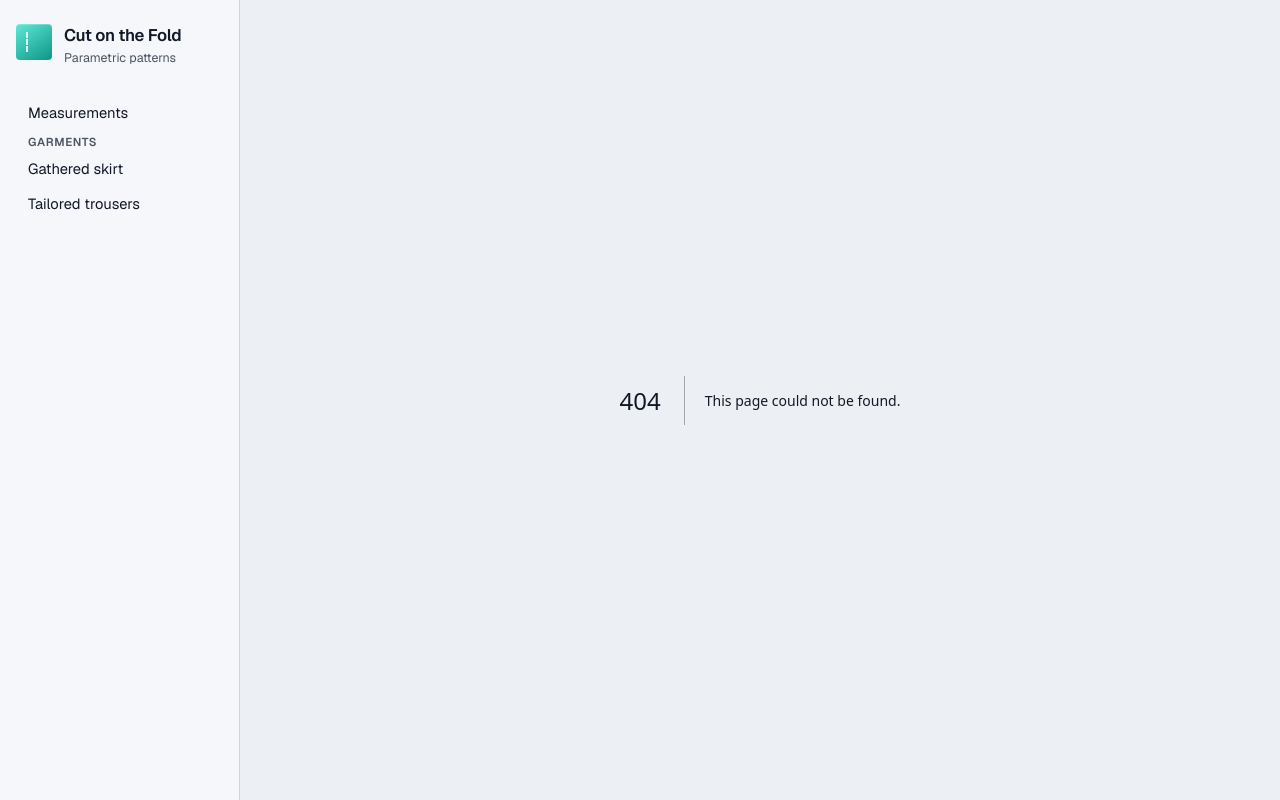
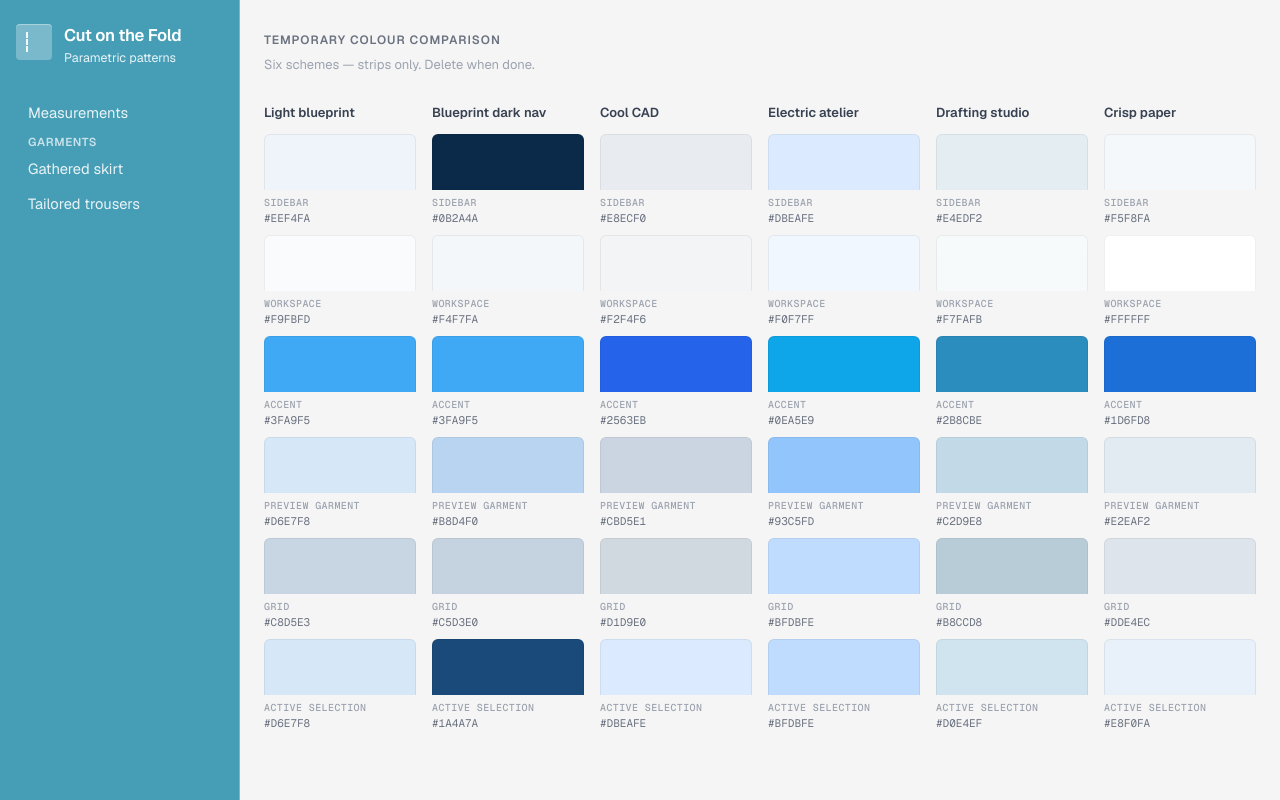
Before and after one commit to HelenStaniland/cutonthefold, a Next.js app: page /palette in a window 1280 px wide. Before the commit this address had no page. Built offline with nearby package versions, Linux system fonts and the light colour scheme.

Commit message:
Refine UI syling and construction view

```diff
--- a/app/garments/gathered-skirt/page.tsx
+++ b/app/garments/gathered-skirt/page.tsx
@@ -357,11 +357,11 @@ export default function GatheredSkirtPage() {
           </filter>
           <marker id="grainArrow" viewBox="0 0 10 10" refX="9" refY="5"
                   markerWidth="5" markerHeight="5" orient="auto-start-reverse">
-            <path d="M 0 0 L 10 5 L 0 10 z" fill="#2d6a4f" />
+            <path d="M 0 0 L 10 5 L 0 10 z" fill="#047857" />
           </marker>
           <marker id="instructionArrow" viewBox="0 0 10 10" refX="9" refY="5"
                   markerWidth="5" markerHeight="5" orient="auto-start-reverse">
-            <path d="M 0 0 L 10 5 L 0 10 z" fill="#4a6741" />
+            <path d="M 0 0 L 10 5 L 0 10 z" fill="#047857" />
           </marker>
           <clipPath id="paperClip">
             <rect x={sheetX} y={sheetY} width={sheetWidth} height={sheetHeight} />
--- a/app/garments/tailored-trousers/page.tsx
+++ b/app/garments/tailored-trousers/page.tsx
@@ -399,7 +399,6 @@ export default function TailoredTrousersPage() {
                     <polygon
                       points={polygonPoints(preview.outline)}
                       className={styles.previewSkirt}
-                      fill="none"
                     />
                     <line
                       x1={preview.waistline.from.x}
@@ -490,11 +489,11 @@ export default function TailoredTrousersPage() {
           </filter>
           <marker id="grainArrow" viewBox="0 0 10 10" refX="9" refY="5"
                   markerWidth="5" markerHeight="5" orient="auto-start-reverse">
-            <path d="M 0 0 L 10 5 L 0 10 z" fill="#2d6a4f" />
+            <path d="M 0 0 L 10 5 L 0 10 z" fill="#047857" />
           </marker>
           <marker id="instructionArrow" viewBox="0 0 10 10" refX="9" refY="5"
                   markerWidth="5" markerHeight="5" orient="auto-start-reverse">
-            <path d="M 0 0 L 10 5 L 0 10 z" fill="#4a6741" />
+            <path d="M 0 0 L 10 5 L 0 10 z" fill="#047857" />
           </marker>
           <clipPath id="paperClip">
             <rect x={sheetX} y={sheetY} width={sheetWidth} height={sheetHeight} />
--- a/app/globals.css
+++ b/app/globals.css
@@ -1,17 +1,11 @@
 :root {
-  --background: #ffffff;
-  --foreground: #171717;
-}
-
-@media (prefers-color-scheme: dark) {
-  :root {
-    --background: #0a0a0a;
-    --foreground: #ededed;
-  }
+  --background: #f0f7ff;
+  --foreground: #0c4a6e;
 }
 
 html {
   height: 100%;
+  color-scheme: light;
 }
 
 html,
@@ -41,9 +35,3 @@ a {
   color: inherit;
   text-decoration: none;
 }
-
-@media (prefers-color-scheme: dark) {
-  html {
-    color-scheme: dark;
-  }
-}
--- /dev/null
+++ b/app/palette/page.tsx
@@ -0,0 +1,112 @@
+import styles from "./palette.module.css";
+
+type Swatch = {
+  label: string;
+  color: string;
+};
+
+type Scheme = {
+  name: string;
+  swatches: Swatch[];
+};
+
+const SCHEMES: Scheme[] = [
+  {
+    name: "Light blueprint",
+    swatches: [
+      { label: "Sidebar", color: "#EEF4FA" },
+      { label: "Workspace", color: "#F9FBFD" },
+      { label: "Accent", color: "#3FA9F5" },
+      { label: "Preview garment", color: "#D6E7F8" },
+      { label: "Grid", color: "#C8D5E3" },
+      { label: "Active selection", color: "#D6E7F8" },
+    ],
+  },
+  {
+    name: "Blueprint dark nav",
+    swatches: [
+      { label: "Sidebar", color: "#0B2A4A" },
+      { label: "Workspace", color: "#F4F7FA" },
+      { label: "Accent", color: "#3FA9F5" },
+      { label: "Preview garment", color: "#B8D4F0" },
+      { label: "Grid", color: "#C5D3E0" },
+      { label: "Active selection", color: "#1A4A7A" },
+    ],
+  },
+  {
+    name: "Cool CAD",
+    swatches: [
+      { label: "Sidebar", color: "#E8ECF0" },
+      { label: "Workspace", color: "#F2F4F6" },
+      { label: "Accent", color: "#2563EB" },
+      { label: "Preview garment", color: "#CBD5E1" },
+      { label: "Grid", color: "#D1D9E0" },
+      { label: "Active selection", color: "#DBEAFE" },
+    ],
+  },
+  {
+    name: "Electric atelier",
+    swatches: [
+      { label: "Sidebar", color: "#DBEAFE" },
+      { label: "Workspace", color: "#F0F7FF" },
+      { label: "Accent", color: "#0EA5E9" },
+      { label: "Preview garment", color: "#93C5FD" },
+      { label: "Grid", color: "#BFDBFE" },
+      { label: "Active selection", color: "#BFDBFE" },
+    ],
+  },
+  {
+    name: "Drafting studio",
+    swatches: [
+      { label: "Sidebar", color: "#E4EDF2" },
+      { label: "Workspace", color: "#F7FAFB" },
+      { label: "Accent", color: "#2B8CBE" },
+      { label: "Preview garment", color: "#C2D9E8" },
+      { label: "Grid", color: "#B8CCD8" },
+      { label: "Active selection", color: "#D0E4EF" },
+    ],
+  },
+  {
+    name: "Crisp paper",
+    swatches: [
+      { label: "Sidebar", color: "#F5F8FA" },
+      { label: "Workspace", color: "#FFFFFF" },
+      { label: "Accent", color: "#1D6FD8" },
+      { label: "Preview garment", color: "#E2EAF2" },
+      { label: "Grid", color: "#DDE4EC" },
+      { label: "Active selection", color: "#E8F0FA" },
+    ],
+  },
+];
+
+export default function PalettePage() {
+  return (
+    <main className={styles.page}>
+      <p className={styles.title}>Temporary colour comparison</p>
+      <p className={styles.subtitle}>
+        Six schemes — strips only. Delete when done.
+      </p>
+
+      <div className={styles.grid}>
+        {SCHEMES.map((scheme) => (
+          <section key={scheme.name} className={styles.scheme}>
+            <h2 className={styles.schemeName}>{scheme.name}</h2>
+            <div className={styles.strip}>
+              {scheme.swatches.map((swatch) => (
+                <div key={swatch.label}>
+                  <div
+                    className={styles.swatch}
+                    style={{ backgroundColor: swatch.color }}
+                    title={swatch.color}
+                  />
+                  <p className={styles.label}>{swatch.label}</p>
+                  <p className={styles.hex}>{swatch.color}</p>
+                </div>
+              ))}
+            </div>
+          </section>
+        ))}
+      </div>
+    </main>
+  );
+}
--- /dev/null
+++ b/app/palette/palette.module.css
@@ -0,0 +1,98 @@
+.page {
+  min-height: 100vh;
+  padding: 32px 24px 48px;
+  background: #f5f5f5;
+  font-family: var(--font-geist-mono), ui-monospace, monospace;
+}
+
+.title {
+  margin-bottom: 8px;
+  font-family: var(--font-geist-sans), system-ui, sans-serif;
+  font-size: 0.75rem;
+  font-weight: 600;
+  letter-spacing: 0.08em;
+  text-transform: uppercase;
+  color: #6b7280;
+}
+
+.subtitle {
+  margin-bottom: 32px;
+  font-family: var(--font-geist-sans), system-ui, sans-serif;
+  font-size: 0.8125rem;
+  color: #9ca3af;
+}
+
+.grid {
+  display: grid;
+  grid-template-columns: repeat(6, 1fr);
+  gap: 16px;
+  max-width: 1200px;
+}
+
+.scheme {
+  display: flex;
+  flex-direction: column;
+  min-width: 0;
+}
+
+.schemeName {
+  margin-bottom: 12px;
+  font-family: var(--font-geist-sans), system-ui, sans-serif;
+  font-size: 0.8125rem;
+  font-weight: 600;
+  color: #374151;
+  line-height: 1.3;
+}
+
+.strip {
+  display: flex;
+  flex-direction: column;
+  flex: 1;
+}
+
+.swatch {
+  flex: 1;
+  min-height: 56px;
+  border-left: 1px solid rgba(0, 0, 0, 0.06);
+  border-right: 1px solid rgba(0, 0, 0, 0.06);
+}
+
+.swatch:first-child {
+  border-top: 1px solid rgba(0, 0, 0, 0.06);
+  border-top-left-radius: 6px;
+  border-top-right-radius: 6px;
+}
+
+.swatch:last-child {
+  border-bottom: 1px solid rgba(0, 0, 0, 0.06);
+  border-bottom-left-radius: 6px;
+  border-bottom-right-radius: 6px;
+}
+
+.label {
+  margin-top: 6px;
+  font-size: 0.625rem;
+  font-weight: 500;
+  letter-spacing: 0.04em;
+  text-transform: uppercase;
+  color: #9ca3af;
+}
+
+.hex {
+  margin-top: 2px;
+  margin-bottom: 10px;
+  font-size: 0.6875rem;
+  color: #6b7280;
+}
+
+@media (max-width: 900px) {
+  .grid {
+    grid-template-columns: repeat(3, 1fr);
+  }
+}
+
+@media (max-width: 520px) {
+  .grid {
+    grid-template-columns: repeat(2, 1fr);
+  }
+}
--- a/app/shell.module.css
+++ b/app/shell.module.css
@@ -1,20 +1,53 @@
 .page {
-  --paper: #eceff4;
-  --paper-elevated: #ffffff;
-  --ink: #111827;
-  --ink-muted: #4b5563;
-  --ink-faint: #9ca3af;
-  --accent: #0d9488;
-  --accent-soft: #ccfbf1;
-  --accent-mid: #5eead4;
-  --border: #d1d5db;
-  --border-strong: #9ca3af;
-  --shadow: 0 1px 3px rgba(17, 24, 39, 0.08);
+  /* Electric atelier */
+  --workspace: #f0f7ff;
+  --sidebar-bg: #469eb6;
+  --sidebar-ink: #ffffff;
+  --sidebar-ink-muted: rgba(255, 255, 255, 0.88);
+  --sidebar-ink-faint: rgba(255, 255, 255, 0.7);
+  --sidebar-active: rgba(255, 255, 255, 0.22);
+  --sidebar-border: rgba(255, 255, 255, 0.28);
+  --controls-bg: #dbeafe;
+  --controls-ink: #0c4a6e;
+  --controls-ink-muted: #334155;
+  --controls-ink-faint: #64748b;
+  --controls-border: #bfdbfe;
+  --workspace-selection: #bfdbfe;
+  --accent-blue: #0ea5e9;
+  --pattern-outline: #1e3a8a;
+  --drafting-green: #047857;
+  --panel: #ffffff;
+  --border-cool: #bfdbfe;
+  --grid-line: #bfdbfe;
+
+  --paper: var(--workspace);
+  --paper-elevated: var(--panel);
+  --paper-cream: var(--workspace);
+  --warm-ivory: var(--panel);
+  --ink: #0c4a6e;
+  --ink-muted: #334155;
+  --ink-faint: #64748b;
+  --accent: var(--accent-blue);
+  --accent-soft: rgba(14, 165, 233, 0.14);
+  --accent-mid: #38bdf8;
+  --border: var(--border-cool);
+  --border-strong: #93c5fd;
+  --shadow: 0 1px 3px rgba(30, 58, 138, 0.08);
   --radius: 4px;
   --radius-sm: 3px;
-  --preview-skirt: #dbeafe;
-  --preview-waistband: #93c5fd;
-  --preview-stroke: #1e3a8a;
+  --preview-skirt: #d4daf8;
+  --preview-waistband: #bcc8f2;
+  --preview-stroke: var(--pattern-outline);
+
+  --nav-bg: var(--sidebar-bg);
+  --nav-ink: var(--sidebar-ink);
+  --nav-ink-muted: var(--sidebar-ink-muted);
+  --nav-ink-faint: var(--sidebar-ink-faint);
+  --nav-border: var(--sidebar-border);
+  --nav-hover: rgba(255, 255, 255, 0.14);
+  --nav-active-bg: var(--sidebar-active);
+  --nav-active-ink: var(--sidebar-ink);
+  --nav-active-bar: #ffffff;
 
   min-height: 100vh;
   display: flex;
@@ -31,7 +64,7 @@
   gap: 24px;
   padding: 20px 32px;
   border-bottom: 1px solid var(--border);
-  background: rgba(255, 255, 255, 0.88);
+  background: rgba(255, 255, 255, 0.95);
   backdrop-filter: blur(8px);
 }
 
@@ -51,11 +84,18 @@
   flex-shrink: 0;
 }
 
+.desktopNav .logo,
+.mobileTopBar .logo,
+.mobileDrawer .logo {
+  background: rgba(255, 255, 255, 0.28);
+  box-shadow: inset 0 1px 0 rgba(255, 255, 255, 0.35);
+}
+
 .logo::before {
   content: "";
   position: absolute;
   inset: 8px 10px;
-  border-left: 2px dashed rgba(255, 255, 255, 0.85);
+  border-left: 2px dashed rgba(255, 255, 255, 0.9);
 }
 
 .brandText h1 {
@@ -87,9 +127,27 @@
 
 .sidebar {
   padding: 28px 24px 32px;
-  border-right: 1px solid var(--border);
-  background: rgba(255, 255, 255, 0.55);
+  border-right: 1px solid var(--controls-border);
+  background: var(--controls-bg);
+  color: var(--controls-ink);
   overflow-y: auto;
+}
+
+.sidebar .sectionTitle {
+  color: var(--controls-ink-faint);
+}
+
+.sidebar .fieldLabel {
+  color: var(--controls-ink);
+}
+
+.sidebar .fieldHint,
+.sidebar .fitCustomHint {
+  color: var(--controls-ink-muted);
+}
+
+.sidebar .rangeValue {
+  color: var(--controls-ink);
 }
 
 .section {
@@ -145,7 +203,7 @@
 
 .inputWrap:focus-within {
   border-color: var(--accent);
-  box-shadow: 0 0 0 3px rgba(13, 148, 136, 0.15);
+  box-shadow: 0 0 0 3px rgba(14, 165, 233, 0.2);
 }
 
 .inputWrapInvalid {
@@ -186,7 +244,7 @@
 .sizeSelect:focus {
   outline: none;
   border-color: var(--accent);
-  box-shadow: 0 0 0 3px rgba(13, 148, 136, 0.15);
+  box-shadow: 0 0 0 3px rgba(14, 165, 233, 0.2);
 }
 
 .fitPresetList {
@@ -215,7 +273,7 @@
 
 .fitPresetActive {
   border-color: var(--accent);
-  background: rgba(13, 148, 136, 0.08);
+  background: var(--accent-soft);
   font-weight: 500;
 }
 
@@ -253,7 +311,7 @@
   font-size: 0.75rem;
   font-weight: 500;
   color: var(--ink-muted);
-  background: #e5e7eb;
+  background: #eff6ff;
   border-left: 1px solid var(--border);
 }
 
@@ -290,6 +348,7 @@
   flex-direction: column;
   gap: 20px;
   overflow: auto;
+  background: var(--paper-cream);
 }
 
 .canvasGrid {
@@ -313,7 +372,7 @@
   gap: 12px;
   padding: 14px 16px 12px;
   border-bottom: 1px solid var(--border);
-  background: #f9fafb;
+  background: var(--panel);
 }
 
 .cardTitle {
@@ -332,7 +391,7 @@
   display: flex;
   justify-content: center;
   align-items: center;
-  background-color: #e5e7eb;
+  background-color: var(--workspace);
 }
 
 .cardBody svg {
@@ -340,25 +399,25 @@
   max-width: 100%;
   height: auto;
   border-radius: 6px;
-  background: #fff;
-  box-shadow: 0 1px 3px rgba(44, 36, 32, 0.06);
+  background: var(--paper-elevated);
+  box-shadow: 0 1px 3px rgba(13, 39, 66, 0.06);
 }
 
 .patternCardBody {
-  --pattern-cut: #111827;
-  --pattern-stitch: #9ca3af;
-  --pattern-grain: #047857;
-  --pattern-fold: #0d9488;
-  --pattern-instruction: #b45309;
-  --pattern-construction: #64748b;
-  --pattern-label: #111827;
-  --draft-pattern: #111827;
+  --pattern-cut: var(--pattern-outline);
+  --pattern-stitch: #94a3b8;
+  --pattern-grain: var(--drafting-green);
+  --pattern-fold: var(--drafting-green);
+  --pattern-instruction: #0284c7;
+  --pattern-construction: #0369a1;
+  --pattern-label: var(--pattern-outline);
+  --draft-pattern: var(--pattern-outline);
   --draft-construction: #2563eb;
   --draft-curve-control: #ea580c;
-  --draft-helper: #8b5cf6;
+  --draft-helper: #7c3aed;
 
   padding: 20px;
-  background-color: #cbd5e1;
+  background-color: var(--workspace);
 }
 
 .patternCardBodyCompact {
@@ -393,12 +452,12 @@
 }
 
 .methodStep:hover {
-  background: rgba(13, 148, 136, 0.08);
+  background: var(--accent-soft);
 }
 
 .methodStepSelected {
-  background: var(--accent-soft);
-  box-shadow: inset 0 0 0 1px rgba(13, 148, 136, 0.25);
+  background: var(--workspace-selection);
+  box-shadow: inset 0 0 0 1px rgba(14, 165, 233, 0.22);
 }
 
 .stepHighlight {
@@ -424,7 +483,7 @@
   font-variant-numeric: tabular-nums;
   color: var(--accent);
   background: var(--accent-soft);
-  border: 1px solid rgba(13, 148, 136, 0.2);
+  border: 1px solid rgba(14, 165, 233, 0.22);
 }
 
 .patternCardBody svg {
@@ -435,8 +494,8 @@
 }
 
 .paperSheet {
-  fill: #fff;
-  stroke: #d1d5db;
+  fill: var(--panel);
+  stroke: var(--border-cool);
   stroke-width: 1;
 }
 
@@ -445,16 +504,16 @@
 }
 
 .gridLine {
-  stroke: var(--ink-faint);
-  stroke-opacity: 0.28;
+  stroke: var(--grid-line);
+  stroke-opacity: 0.9;
   stroke-width: 1;
   vector-effect: non-scaling-stroke;
 }
 
 .gridLineMajor {
-  stroke: var(--ink-faint);
-  stroke-opacity: 0.48;
-  stroke-width: 1;
+  stroke: var(--grid-line);
+  stroke-opacity: 1;
+  stroke-width: 1.1;
   vector-effect: non-scaling-stroke;
 }
 
@@ -488,7 +547,7 @@
   font-size: 0.75rem;
   font-family: inherit;
   color: var(--ink-muted);
-  background: #fff;
+  background: var(--paper-elevated);
   border: 1px solid var(--border);
   border-radius: 4px;
   cursor: pointer;
@@ -579,13 +638,13 @@
 
 .draftConstructionPoint {
   fill: var(--draft-construction);
-  stroke: #fff;
+  stroke: var(--paper-elevated);
   stroke-width: 1.25;
 }
 
 .draftCurveControlPoint {
   fill: var(--draft-curve-control);
-  stroke: #fff;
+  stroke: var(--paper-elevated);
   stroke-width: 1.25;
 }
 
@@ -605,7 +664,7 @@
 
 .constructionPoint {
   fill: var(--pattern-construction);
-  stroke: #fff;
+  stroke: var(--paper-elevated);
   stroke-width: 1.25;
 }
 
@@ -667,8 +726,8 @@
   padding: 32px 24px;
   text-align: center;
   border-radius: 6px;
-  background: #fff;
-  box-shadow: 0 1px 3px rgba(44, 36, 32, 0.06);
+  background: var(--paper-elevated);
+  box-shadow: 0 1px 3px rgba(13, 39, 66, 0.06);
 }
 
 .canvasUnavailableTitle {
@@ -726,8 +785,9 @@
 
 .mainNav,
 .desktopNav {
-  border-right: 1px solid var(--border);
-  background: rgba(255, 255, 255, 0.55);
+  border-right: 1px solid var(--nav-border);
+  background: var(--nav-bg);
+  color: var(--nav-ink);
   padding: 24px 16px;
   overflow-y: auto;
 }
@@ -745,14 +805,14 @@
   padding: 0;
   border: 1px solid var(--border);
   border-radius: var(--radius-sm);
-  background: var(--paper-elevated);
+  background: var(--panel);
   color: var(--ink);
   cursor: pointer;
   flex-shrink: 0;
 }
 
 .menuButton:hover {
-  background: var(--accent-soft);
+  background: rgba(255, 255, 255, 0.88);
 }
 
 .menuIcon {
@@ -769,7 +829,7 @@
   position: fixed;
   inset: 0;
   z-index: 150;
-  background: rgba(17, 24, 39, 0.45);
+  background: rgba(26, 43, 60, 0.35);
   opacity: 0;
   pointer-events: none;
   transition: opacity 0.25s ease;
@@ -788,8 +848,9 @@
   z-index: 200;
   width: min(280px, 85vw);
   padding: 16px;
-  border-right: 1px solid var(--border);
-  background: var(--paper-elevated);
+  border-right: 1px solid var(--nav-border);
+  background: var(--nav-bg);
+  color: var(--nav-ink);
   overflow-y: auto;
   transform: translateX(-100%);
   transition: transform 0.25s ease;
@@ -827,7 +888,7 @@
 }
 
 .drawerCloseButton:hover {
-  background: var(--accent-soft);
+  background: var(--nav-hover);
   color: var(--ink);
 }
 
@@ -846,7 +907,8 @@
     z-index: 120;
     padding: 12px 16px;
     border-bottom: 1px solid var(--border);
-    background: rgba(255, 255, 255, 0.92);
+    background: var(--sidebar-bg);
+    color: var(--sidebar-ink);
     backdrop-filter: blur(8px);
   }
 
@@ -878,6 +940,7 @@
 .mainContent {
   min-height: 0;
   overflow: auto;
+  background: var(--paper-cream);
 }
 
 .navBrand {
@@ -892,13 +955,14 @@
   font-size: 1.05rem;
   font-weight: 600;
   letter-spacing: -0.02em;
+  color: var(--nav-ink);
 }
 
 .brandTagline {
   display: block;
   margin-top: 4px;
   font-size: 0.78rem;
-  color: var(--ink-muted);
+  color: var(--nav-ink-muted);
   line-height: 1.35;
 }
 
@@ -915,7 +979,7 @@
   font-weight: 600;
   letter-spacing: 0.06em;
   text-transform: uppercase;
-  color: var(--ink-muted);
+  color: var(--nav-ink-faint);
 }
 
 .navSubList {
@@ -928,18 +992,20 @@
   display: block;
   padding: 8px 12px;
   border-radius: 8px;
-  color: var(--ink);
+  color: var(--nav-ink-muted);
   text-decoration: none;
   font-size: 0.92rem;
 }
 
 .navLink:hover {
-  background: var(--accent-soft);
+  background: var(--nav-hover);
+  color: var(--nav-ink);
 }
 
 .navLinkActive {
-  background: var(--accent-soft);
-  color: var(--accent);
+  background: var(--nav-active-bg);
+  color: var(--nav-active-ink);
+  box-shadow: inset 3px 0 0 var(--nav-active-bar);
   font-weight: 500;
 }
 
@@ -1008,7 +1074,7 @@
   letter-spacing: 0.04em;
   text-transform: uppercase;
   color: var(--ink-faint);
-  background: rgba(255, 255, 255, 0.6);
+  background: var(--warm-ivory);
 }
 
 .sizeChart tbody th[scope="row"] {
@@ -1101,7 +1167,7 @@
 
   .sidebar {
     border-right: none;
-    border-bottom: 1px solid var(--border);
+    border-bottom: 1px solid var(--controls-border);
     padding-bottom: 24px;
   }
 
```
